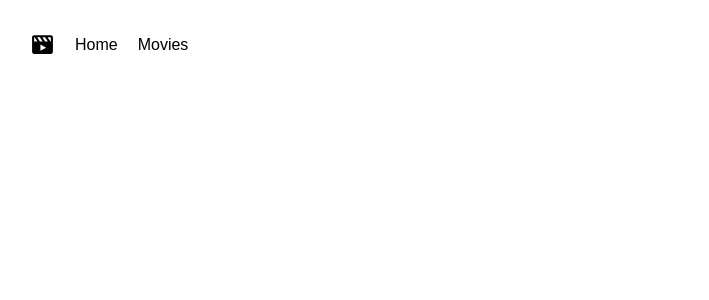
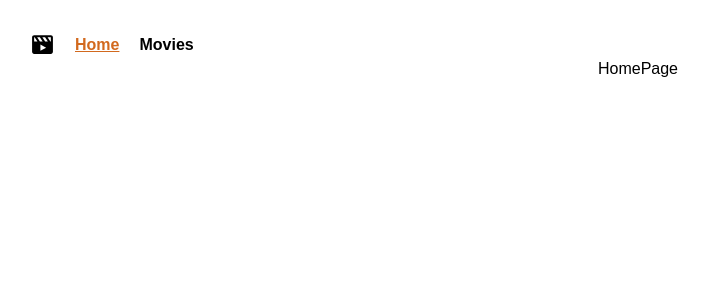
Before and after one commit to nastjademchyk/goit-react-hw-05, a React (Vite) app: page / in a window 1280 px wide. Shown: the top 300 px of the page, without its empty margins (2-711 px from the left). Built offline with nearby package versions, Linux system fonts and the light colour scheme.

Commit message:
added name for page

```diff
--- a/src/components/Navigation/Navigation.jsx
+++ b/src/components/Navigation/Navigation.jsx
@@ -2,20 +2,25 @@ import React from "react";
 import { NavLink } from "react-router-dom";
 import s from "./Navigation.module.css";
 import { BiSolidMoviePlay } from "react-icons/bi";
+import clsx from "clsx";
+
+const buildLinkClass = ({ isActive }) => {
+  return clsx(s.link, isActive && s.active);
+};
 
 const Navigation = () => {
   return (
-    <div className={s.nav}>
+    <header className={s.nav}>
       <BiSolidMoviePlay size="25px" />
       <nav className={s.nav}>
-        <NavLink to="/" className={s.navigation_name}>
+        <NavLink to="/" className={buildLinkClass}>
           Home
         </NavLink>
-        <NavLink to="/movies" className={s.navigation_name}>
+        <NavLink to="/movies" className={buildLinkClass}>
           Movies
         </NavLink>
       </nav>
-    </div>
+    </header>
   );
 };
 
--- a/src/components/Navigation/Navigation.module.css
+++ b/src/components/Navigation/Navigation.module.css
@@ -1,14 +1,15 @@
-.navigation_name {
-  text-decoration: none;
-  color: black;
-}
-
-.navigation_name:hover {
-  color: blueviolet;
-}
-
 .nav {
   display: flex;
   gap: 20px;
   align-items: center;
+
+  a {
+    color: black;
+    font-weight: bold;
+    text-decoration: none;
+  }
+  .active {
+    text-decoration: underline;
+    color: chocolate;
+  }
 }
--- a/src/pages/HomePage/HomePage.jsx
+++ b/src/pages/HomePage/HomePage.jsx
@@ -1,7 +1,10 @@
-import React from "react";
+import React, { useEffect } from "react";
 
 const HomePage = () => {
-  return <div></div>;
+  useEffect(() => {
+    document.title = "Home";
+  }, []);
+  return <div>HomePage</div>;
 };
 
 export default HomePage;
--- a/src/pages/MoviesPage/MoviesPage.jsx
+++ b/src/pages/MoviesPage/MoviesPage.jsx
@@ -0,0 +1,11 @@
+import React from "react";
+import { useEffect } from "react";
+
+const MoviesPage = () => {
+  useEffect(() => {
+    document.title = "Movies";
+  }, []);
+  return <div>MoviesPage</div>;
+};
+
+export default MoviesPage;
```
